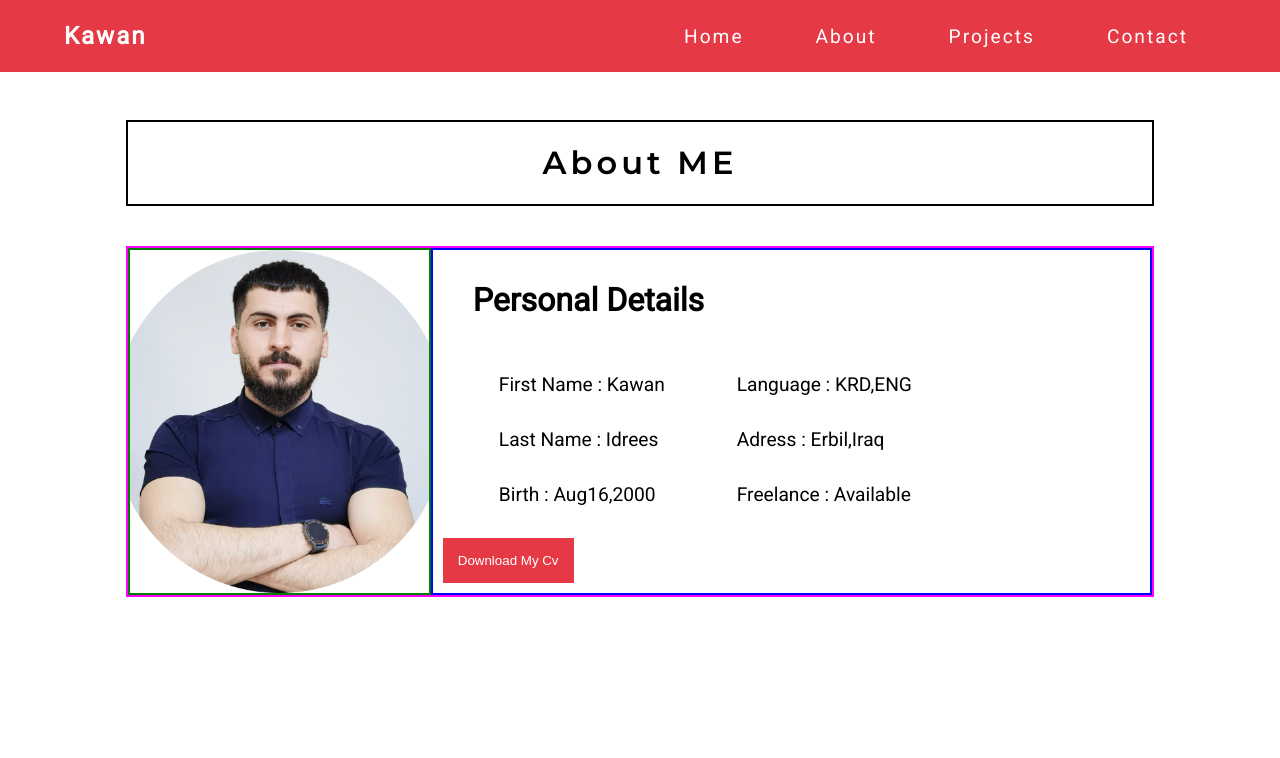
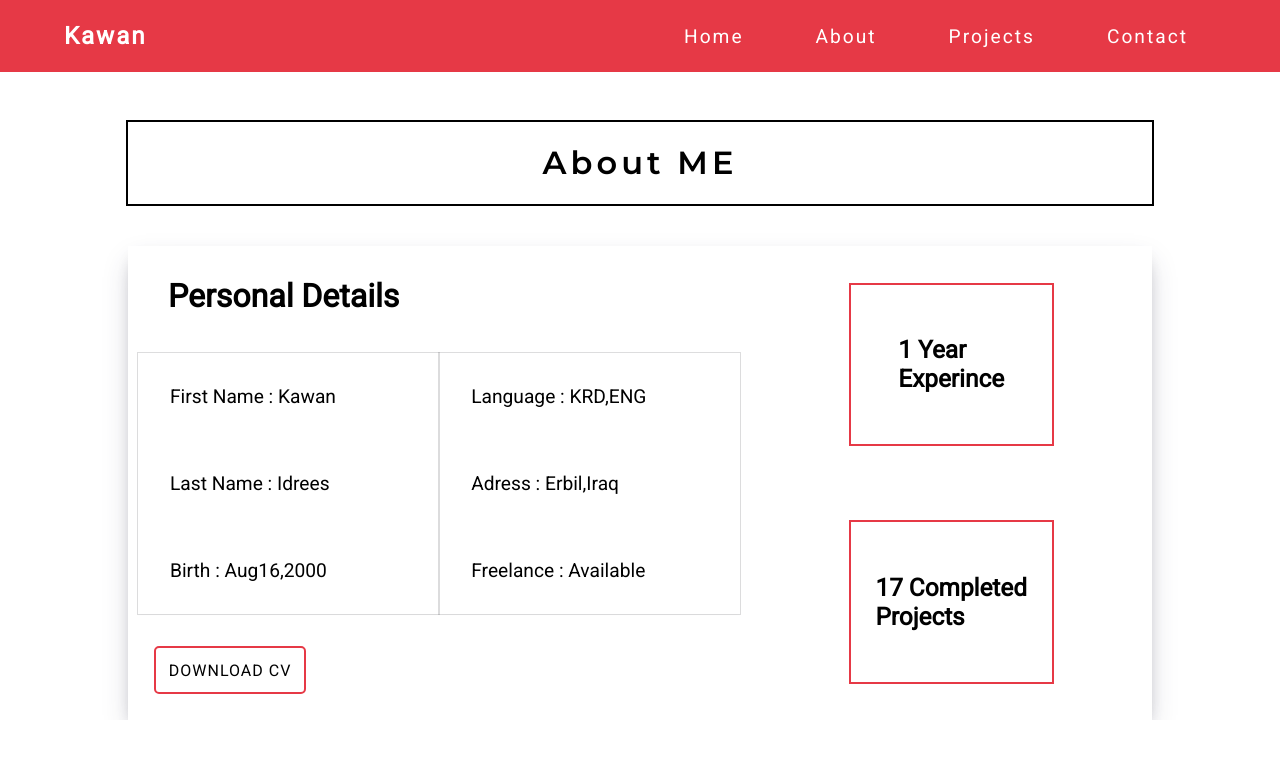
Before and after one commit to Kawan-edres/My-Website, a React (Create React App) app: page /about in a window 1280 px wide. Shown: the top 758 px of the page. Built offline with nearby package versions, Linux system fonts and the light colour scheme.

Commit message:
about page fixed

```diff
--- a/package.json
+++ b/package.json
@@ -6,8 +6,10 @@
     "@testing-library/jest-dom": "^5.16.3",
     "@testing-library/react": "^12.1.4",
     "@testing-library/user-event": "^13.5.0",
+    "bootstrap": "^5.1.3",
     "framer-motion": "^6.2.8",
     "react": "^18.0.0",
+    "react-bootstrap": "^2.2.2",
     "react-dom": "^18.0.0",
     "react-router-dom": "^6.2.2",
     "react-scripts": "5.0.0",
--- a/src/Components/Intro.js
+++ b/src/Components/Intro.js
@@ -87,6 +87,7 @@ padding: 200px 0px 60px 0px;
 overflow-x: hidden;
 
 .home-content{
+  padding: 2rem;
   width: 80%;
   height: 70vh;
   margin: 0 auto;
--- a/src/Components/PersonalDetails.js
+++ b/src/Components/PersonalDetails.js
@@ -1,6 +1,5 @@
 import React from "react";
 import styled from "styled-components";
-import kawan from "../Assets/Images/kk.png";
 import Cv from "../Assets/Cv/cv.pdf";
 
 const PersonalDetails = () => {
@@ -12,9 +11,7 @@ const PersonalDetails = () => {
 
       {/* 1 */}
       <div className="about-container">
-        <div className="about-img">
-          <img src={kawan} alt="" />
-        </div>
+
 
         {/* 2 */}
         <div className="about-details">
@@ -25,7 +22,7 @@ const PersonalDetails = () => {
               <li>Last Name : Idrees</li>
               <li>Birth : Aug16,2000</li>
             </ul>
-            <ul>
+            <ul className="second-ul">
               <li>Language : KRD,ENG</li>
               <li>Adress : Erbil,Iraq</li>
               <li>Freelance : Available</li>
@@ -36,24 +33,29 @@ const PersonalDetails = () => {
           <div className="cv">
             <button className="cv-button">
               <a className="download-cv" href={Cv} download>
-                Download My Cv
+                DOWNLOAD CV
               </a>
             </button>
           </div>
         </div>
 
-        {/* 3 */}
+        {/* 3  */}
 
-        {/* <div className="experince">
+         <div className="experince">
           <div className="year">
-            <h3>1Year Experince</h3>
+            <h3>1 Year <br /> Experince</h3>
           </div>
           <div className="proj">
-            <h3>17Completed Projects</h3>
+            <h3>17 Completed <br /> Projects</h3>
           </div>
-        </div> */}
+        </div>
       </div>
+
+
+
     </DetaisStyle>
+
+
   );
 };
 
@@ -62,6 +64,9 @@ const DetaisStyle = styled.div`
   overflow: hidden;
   width: 100%;
   font-family: "Roboto", sans-serif;
+  overflow-x: hidden;
+  height: 80vh;
+
 
   .title {
     text-align: center;
@@ -76,57 +81,75 @@ const DetaisStyle = styled.div`
     margin: 40px auto 0 auto;
     width: 80%;
     display: flex;
-    border: 2px solid magenta;
-    justify-content: center ;
-  }
-  .about-img {
-    border: 2px green solid;
-    width: 30%;
-    img {
-      width: 100%;
-      height: 100%;
-      background-size: cover;
-      object-fit: cover;
-    }
+    box-shadow: rgba(50, 50, 93, 0.25) 0px 13px 27px -5px, rgba(0, 0, 0, 0.3) 0px 8px 16px -8px;
+        justify-content: center ;
   }
 
   .about-details {
-    border: 2px solid blue;
     padding: 10px;
-    width: 70%;
+    width: 60%;
     h1 {
       margin-left: 30px;
     }
   }
 
+  ul{
+    padding:0;
+    box-shadow: rgba(0, 0, 0, 0.35) 0px 5px 15px;
+    box-shadow: rgba(149, 157, 165, 0.2) 0px 8px 24px;
+    box-shadow: rgba(0, 0, 0, 0.02) 0px 1px 3px 0px, rgba(27, 31, 35, 0.15) 0px 0px 0px 1px;
+    width: 50%;
+
+  }
   .ul-con {
     display: flex;
     li {
       list-style: none;
-      padding: 1rem;
+      padding: 2rem;
       font-size: 1.2rem;
     }
   }
+  .second-ul{
+    /* margin-left: 4rem; */
+  }
   .cv{
-    /* justify-content: center; */
-    /* background-color: wheat; */
 
+    padding: 1rem;
     .cv-button{
-      background-color: #e63946;
-      padding: 15px;
+
+      text-align: center;
+      text-decoration: none;
+      display: inline-block;
+      background-color: white;
+      color: black;
+      border: 2px solid #e63946 !important ;
+      font-size: 1rem;
+      padding: .8rem;
+      border-radius: 5px;
+
       a{
         text-decoration: none;
-        border: none;
-        outline: none;
-        color: white;
+        color: black;
+        font-family: 'Roboto',sans-serif;
+        letter-spacing: 1px;
+
       }
       border: none;
     }
   }
 
+  .cv-button:hover{
+    a{
+    color: white;
+
+  }
+  color: white;
+  background-color: #e63946;
+  font: bolder;
+  }
+
   .experince {
-    border: 2px solid orange;
-    width: 30%;
+    width: 40%;
     display: flex;
     flex-direction: column;
     align-items: center;
@@ -134,15 +157,36 @@ const DetaisStyle = styled.div`
 
     .proj,
     .year {
-      border-bottom: 2px solid black;
-      background-color: #cfe1b9;
-      font-size: 1.2rem;
+      border: 2px solid #e63946;
+      color: black;
+      font-size: 1.3rem;
       display: flex;
       justify-content: center;
       align-items: center;
-      width: 100%;
+      width: 50%;
       height: 35%;
+      margin: 2.3rem;
+      transition: all .3s ease;
     }
+  }
+
+   .year:hover{
+    background-color: #e63946;
+    color: white;
+  }
+  .proj:hover{
+    background-color: #e63946;
+    color: white;
+
+  }
+
+
+  hr{
+    margin-top: 1rem ;
+    width: 10%;
+    margin: 0 auto;
+
+    border-top: 10px solid red;
   }
 
   @media (max-width: 1024px) {
--- a/src/Pages/Home.js
+++ b/src/Pages/Home.js
@@ -1,13 +1,11 @@
 import Intro from "../Components/Intro"
 import styled from "styled-components"
-import Skills from "../Components/Skills";
 
 
 const Home = () => {
   return (
    <HomeStyle>
     <Intro />
-    {/* <Skills /> */}
     </HomeStyle>
   );
 }
--- a/src/index.css
+++ b/src/index.css
@@ -11,6 +11,13 @@ body {
 
 }
 
+button{
+  cursor: pointer;
+  border: none;
+}
+a{
+  text-decoration: none;
+}
 
 
 code {
```
Also changed, not shown: 1 other file (tests, documents, lock files or other folders).
